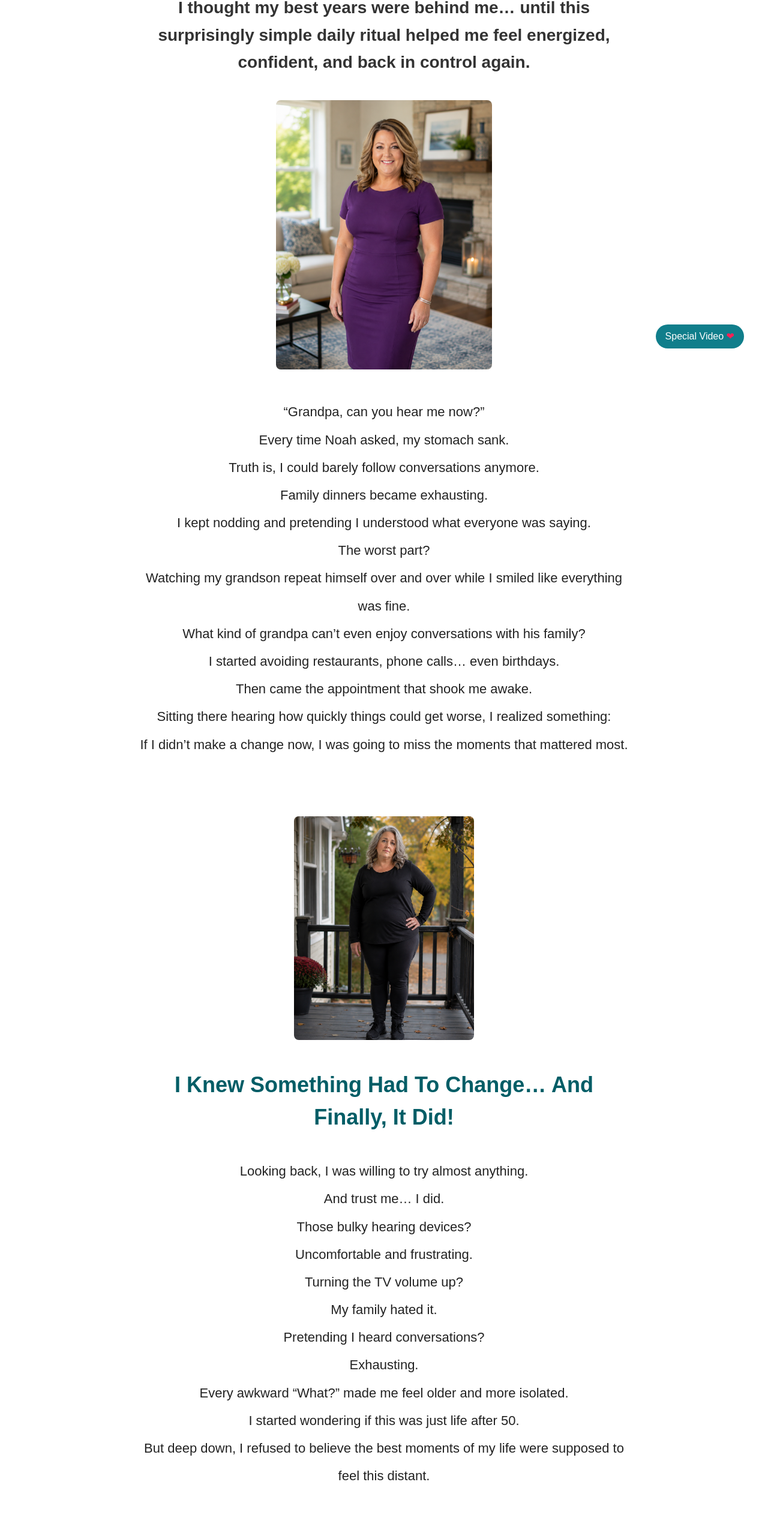
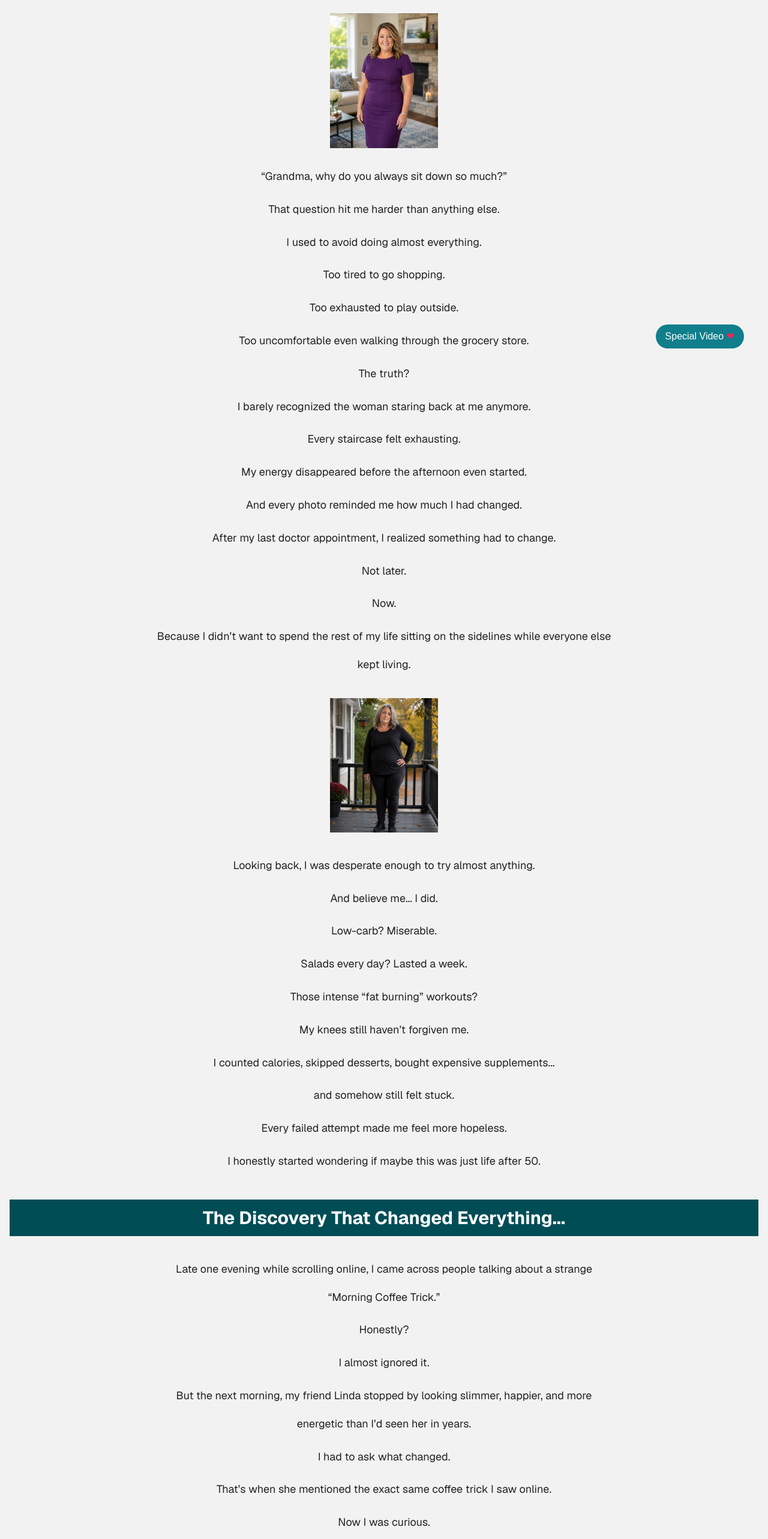
Before and after one commit to wandernovatour/landingpagesophiya, a Next.js app: page / in a window 1280 px wide. Shown: the part 179-2745 px from the top of the page at 60% size. Built offline with nearby package versions, Linux system fonts and the light colour scheme.

Commit message:
update data

```diff
--- a/app/page.js
+++ b/app/page.js
@@ -1,366 +1,283 @@
 // app/page.jsx
-
 import Image from "next/image";
 import Link from "next/link";
 
 export default function Home() {
   return (
-    <main className="bg-white w-full min-h-screen">
+    <main className="bg-[#f2f2f2] w-full min-h-screen overflow-x-hidden font-sans">
 
       {/* HERO SECTION */}
-      <section className="w-full flex justify-center px-4 py-10">
-        <div className="max-w-[820px] w-full text-center">
+      <section className="w-full flex justify-center px-4 pt-4 pb-6 text-center">
+        <div className="max-w-[760px] w-full">
 
-          <h1 className="text-[42px] leading-tight font-extrabold text-[#005d66]">
-            The Tiny Thing I Added To My Morning Coffee Changed Everything…
+          <h1 className="text-[24px] md:text-[32px] leading-[1.05] font-extrabold text-[#111]">
+            That Helped Me Feel Lighter, Happier, And More Like Myself Again!
           </h1>
 
-          <p className="mt-6 text-[28px] leading-relaxed font-semibold text-[#333]">
-            I thought my best years were behind me… until this surprisingly
-            simple daily ritual helped me feel energized, confident,
-            and back in control again.
+          <p className="mt-4 text-[20px] md:text-[24px] font-medium text-[#333] leading-relaxed">
+            I never imagined something this simple could help me feel more
+            confident, energized, and comfortable in my own body again...
           </p>
 
-          {/* IMAGE */}
-          <div className="flex justify-center mt-10">
+          {/* HERO IMAGE */}
+          <div className="flex justify-center mt-6">
             <Image
               src="/11.png"
-              alt="man"
-              width={360}
-              quality={80}
-              height={430}
-              className="object-cover rounded-lg"
+              alt="After Transformation"
+              width={180}
+              height={240}
+              quality={100}
+              className="object-cover"
             />
-          </div>
-
-          {/* STORY */}
-          <div className="mt-12 text-[#222] text-[22px] leading-[2.1] font-medium">
-
-            <p>“Grandpa, can you hear me now?”</p>
-
-            <p>Every time Noah asked, my stomach sank.</p>
-
-            <p>
-              Truth is, I could barely follow conversations anymore.
-            </p>
-
-            <p>
-              Family dinners became exhausting.
-            </p>
-
-            <p>
-              I kept nodding and pretending I understood what everyone was saying.
-            </p>
-
-            <p>
-              The worst part?
-            </p>
-
-            <p>
-              Watching my grandson repeat himself over and over while I smiled
-              like everything was fine.
-            </p>
-
-            <p>
-              What kind of grandpa can’t even enjoy conversations with his family?
-            </p>
-
-            <p>
-              I started avoiding restaurants, phone calls… even birthdays.
-            </p>
-
-            <p>
-              Then came the appointment that shook me awake.
-            </p>
-
-            <p>
-              Sitting there hearing how quickly things could get worse,
-              I realized something:
-            </p>
-
-            <p>
-              If I didn’t make a change now,
-              I was going to miss the moments that mattered most.
-            </p>
-
           </div>
         </div>
       </section>
 
-      {/* SECOND SECTION */}
-      <section className="w-full flex justify-center px-4 py-14">
-        <div className="max-w-[820px] w-full text-center">
+      {/* STORY SECTION */}
+      <section className="w-full flex justify-center px-4 pb-8 text-center">
+        <div className="max-w-[760px] w-full text-[#222] text-[16px] md:text-[18px] leading-[2.6] font-normal space-y-2">
 
-          <div className="flex justify-center">
+          <p>“Grandma, why do you always sit down so much?”</p>
+
+          <p>That question hit me harder than anything else.</p>
+
+          <p>I used to avoid doing almost everything.</p>
+
+          <p>Too tired to go shopping.</p>
+
+          <p>Too exhausted to play outside.</p>
+
+          <p>Too uncomfortable even walking through the grocery store.</p>
+
+          <p>The truth?</p>
+
+          <p>I barely recognized the woman staring back at me anymore.</p>
+
+          <p>Every staircase felt exhausting.</p>
+
+          <p>My energy disappeared before the afternoon even started.</p>
+
+          <p>And every photo reminded me how much I had changed.</p>
+
+          <p>After my last doctor appointment, I realized something had to change.</p>
+
+          <p>Not later.</p>
+
+          <p>Now.</p>
+
+          <p>
+            Because I didn’t want to spend the rest of my life sitting on the
+            sidelines while everyone else kept living.
+          </p>
+
+          {/* BEFORE IMAGE */}
+          <div className="flex justify-center my-8">
             <Image
               src="/12.png"
-              alt="man"
-              width={300}
-              quality={80}
-              height={340}
-              className="object-cover rounded-lg"
+              alt="Before Transformation"
+              width={180}
+              height={240}
+              quality={100}
+              className="object-cover"
             />
           </div>
 
-          <h2 className="text-[36px] font-bold text-[#005d66] mt-12">
-            I Knew Something Had To Change… And Finally, It Did!
-          </h2>
+          <p>
+            Looking back, I was desperate enough to try almost anything.
+          </p>
 
-          <div className="mt-10 text-[#222] text-[22px] leading-[2.1] font-medium">
+          <p>And believe me... I did.</p>
 
-            <p>
-              Looking back, I was willing to try almost anything.
-            </p>
+          <p>Low-carb? Miserable.</p>
 
-            <p>
-              And trust me… I did.
-            </p>
+          <p>Salads every day? Lasted a week.</p>
 
-            <p>
-              Those bulky hearing devices?
-            </p>
+          <p>Those intense “fat burning” workouts?</p>
 
-            <p>
-              Uncomfortable and frustrating.
-            </p>
+          <p>My knees still haven’t forgiven me.</p>
 
-            <p>
-              Turning the TV volume up?
-            </p>
+          <p>
+            I counted calories, skipped desserts, bought expensive supplements...
+          </p>
 
-            <p>
-              My family hated it.
-            </p>
+          <p>and somehow still felt stuck.</p>
 
-            <p>
-              Pretending I heard conversations?
-            </p>
+          <p>Every failed attempt made me feel more hopeless.</p>
 
-            <p>
-              Exhausting.
-            </p>
+          <p>
+            I honestly started wondering if maybe this was just life after 50.
+          </p>
 
-            <p>
-              Every awkward “What?” made me feel older and more isolated.
-            </p>
-
-            <p>
-              I started wondering if this was just life after 50.
-            </p>
-
-            <p>
-              But deep down, I refused to believe the best moments of my life
-              were supposed to feel this distant.
-            </p>
-
-          </div>
         </div>
       </section>
 
-      {/* HEADING BAR */}
-      <section className="w-full mt-8">
-        <div className="bg-[#005d66] py-5 px-4 text-center">
-          <h2 className="text-white text-[32px] font-bold">
-            The Discovery That Completely Changed My Life!
+      {/* TEAL BANNER */}
+      <section className="w-full mt-2 px-4">
+        <div className="bg-[#004d56] py-2 text-center">
+          <h2 className="text-white text-[22px] md:text-[30px] font-bold">
+            The Discovery That Changed Everything...
           </h2>
         </div>
       </section>
 
-      {/* CONTENT */}
-      <section className="w-full flex justify-center px-4 py-14">
-        <div className="max-w-[820px] w-full text-center">
+      {/* DISCOVERY SECTION */}
+      <section className="w-full flex justify-center px-4 py-8 text-center">
+        <div className="max-w-[760px] w-full text-[#222] text-[16px] md:text-[18px] leading-[2.6] font-normal space-y-2">
 
-          <div className="text-[#222] text-[22px] leading-[2.1] font-medium">
+          <p>
+            Late one evening while scrolling online, I came across people
+            talking about a strange “Morning Coffee Trick.”
+          </p>
 
-            <p>
-              Late one evening while scrolling Facebook,
-              I came across something people were calling a
-              “Morning Coffee Trick.”
-            </p>
+          <p>Honestly?</p>
 
-            <p>
-              Honestly? I almost ignored it.
-            </p>
+          <p>I almost ignored it.</p>
 
-            <p>
-              But the next day, my old friend Mark stopped by looking happier,
-              sharper, and more energetic than I’d seen him in years.
-            </p>
+          <p>
+            But the next morning, my friend Linda stopped by looking slimmer,
+            happier, and more energetic than I’d seen her in years.
+          </p>
 
-            <p>
-              When I asked what changed,
-              he mentioned the exact same coffee drops I saw online.
-            </p>
+          <p>I had to ask what changed.</p>
 
-            <p>
-              Now I was curious.
-            </p>
+          <p>
+            That’s when she mentioned the exact same coffee trick I saw online.
+          </p>
 
-            <p>
-              “No complicated routines,” he told me.
-            </p>
+          <p>Now I was curious.</p>
 
-            <p>
-              “Just add a few drops to your morning coffee.”
-            </p>
+          <p>“No crazy meal plans,” she told me.</p>
 
-            <p>
-              I’ll admit… I was skeptical at first.
-            </p>
+          <p>
+            “No exhausting workouts. Just one simple morning habit.”
+          </p>
 
-            <p>
-              But after everything I’d been struggling with,
-              I figured I had nothing left to lose.
-            </p>
+          <p>At first, I was skeptical.</p>
 
-            <p>
-              So the very next morning,
-              I tried it for myself.
-            </p>
+          <p>
+            But after years of frustration, I figured I had nothing left to lose.
+          </p>
 
+          <p>So the next morning...</p>
+
+          <p>I tried it myself.</p>
+
+          {/* ARROW */}
+          <div className="pt-4 flex justify-center">
+            <div className="text-[70px] leading-none text-[#54d6d6] animate-bounce">
+              ⌄
+            </div>
           </div>
 
-          {/* ARROW */}
-          <div className="mt-12 text-[90px] text-[#57d487] animate-bounce">
-            ↓
-          </div>
-
-          {/* CTA */}
-          <div className="flex justify-center mt-4">
+          {/* CTA BUTTON */}
+          <div className="flex justify-center pt-2">
             <Link
               target="_blank"
-              href={"https://www.metabodrops.com/welcome?hop=onesumit"}
+              href="https://www.metabodrops.com/welcome?hop=onesumit"
             >
-              <button className="bg-[#ffd500] hover:bg-yellow-400 transition-all duration-300 text-black text-[24px] font-bold px-10 py-5 rounded-md shadow-lg">
-                Watch The Free Video Before It’s Taken Down →
+              <button className="bg-[#ffe100] hover:bg-yellow-400 text-black text-[20px] font-medium px-10 py-3 rounded shadow-[0_5px_10px_rgba(0,0,0,0.25)] border-b-[4px] border-yellow-600 transition-all">
+                Show Me The Morning Coffee Trick →
               </button>
-
             </Link>
           </div>
 
         </div>
       </section>
 
-      {/* RESULT HEADING */}
-      <section className="w-full mt-10">
-        <div className="bg-[#005d66] py-5 px-4 text-center">
-          <h2 className="text-white text-[32px] font-bold">
-            What Happened After That Still Feels Unreal To Me…
+      {/* SECOND TEAL BANNER */}
+      <section className="w-full mt-2 px-4">
+        <div className="bg-[#004d56] py-2 text-center">
+          <h2 className="text-white text-[22px] md:text-[30px] font-bold">
+            What Happened Next Still Feels Unreal...
           </h2>
         </div>
       </section>
 
-      {/* RESULT CONTENT */}
-      <section className="w-full flex justify-center px-4 py-14">
-        <div className="max-w-[820px] w-full text-center">
+      {/* RESULTS SECTION */}
+      <section className="w-full flex justify-center px-4 py-8 text-center">
+        <div className="max-w-[760px] w-full text-[#222] text-[16px] md:text-[18px] leading-[2.6] font-normal space-y-2">
 
-          <div className="text-[#222] text-[22px] leading-[2.1] font-medium">
+          <p>Today, I finally feel like ME again.</p>
 
-            <p>
-              Today, I finally feel like myself again.
-            </p>
+          <p>My clothes fit better.</p>
 
-            <p>
-              Conversations are easier.
-            </p>
+          <p>My energy lasts all day.</p>
 
-            <p>
-              Family dinners don’t leave me frustrated anymore.
-            </p>
+          <p>
+            And for the first time in years, I don’t dread looking in the mirror anymore.
+          </p>
 
-            <p>
-              And for the first time in years,
-              I’m not constantly asking people to repeat themselves.
-            </p>
+          <p>Friends keep asking what I’m doing differently.</p>
 
-            <p>
-              My grandson actually laughs when we talk now
-              instead of saying, “Never mind.”
-            </p>
+          <p>
+            Even my family noticed the change almost immediately.
+          </p>
 
-            <p>
-              Even my family noticed the difference almost immediately.
-            </p>
+          <p>
+            I have energy to walk, travel, shop, and actually enjoy time with my grandkids again.
+          </p>
 
-            <p>
-              I’m more confident, more social,
-              and honestly… happier than I’ve been in a long time.
-            </p>
+          <p>That afternoon energy crash?</p>
 
-            <p>
-              Last weekend, I sat through an entire family gathering
-              without feeling lost or embarrassed.
-            </p>
+          <p>Gone.</p>
 
-            <p>
-              Looking around at everyone smiling and talking,
-              it hit me:
-            </p>
+          <p>I don’t feel constantly sluggish anymore.</p>
 
-            <p>
-              I almost missed these moments.
-            </p>
-
-            <p>
-              Turns out, one small daily change made a much bigger difference
-              than I ever expected.
-            </p>
-
-            <p>
-              And honestly?
-            </p>
-
-            <p>
-              I’m grateful every single day that I decided to try it.
-            </p>
-
-          </div>
-
-          {/* IMAGE */}
-          <div className="flex justify-center mt-12">
+          {/* FINAL IMAGE */}
+          <div className="flex justify-center my-8">
             <Image
               src="/13.png"
-              alt="man"
-              width={300}
-              height={430}
+              alt="Final Transformation"
+              width={180}
+              height={240}
               quality={100}
-              className="object-cover rounded-lg"
+              className="object-cover"
             />
           </div>
 
-          {/* FINAL TEXT */}
-          <div className="mt-12 text-[#222] text-[22px] leading-[2.1] font-medium">
+          <p>And honestly?</p>
 
-            <p>
-              Don’t wait the way I did.
-            </p>
+          <p>I feel happier than I have in a very long time.</p>
 
-            <p>
-              The moments with your family are too important to miss.
-            </p>
+          <p>
+            Last month, my granddaughter asked me to race her through the park...
+          </p>
 
-            <p>
-              Sometimes the simplest daily habit
-              can create the biggest transformation.
-            </p>
+          <p>and this time?</p>
 
-          </div>
+          <p>I actually could.</p>
+
+          <p>
+            Looking back now, it scares me thinking about how close I came to
+            accepting that miserable version of myself forever.
+          </p>
+
+          <p>
+            Turns out, one tiny daily habit changed far more than I ever imagined.
+          </p>
+
+          <p>Don’t wait the way I did.</p>
+
+          <p>
+            Tap below to discover the Morning Coffee Trick everyone’s talking about 👇
+          </p>
 
           {/* ARROW */}
-          <div className="mt-12 text-[90px] text-[#57d487] animate-bounce">
-            ↓
+          <div className="pt-4 flex justify-center">
+            <div className="text-[70px] leading-none text-[#54d6d6] animate-bounce">
+              ⌄
+            </div>
           </div>
 
           {/* FINAL CTA */}
-          <div className="flex justify-center mt-4">
+          <div className="flex justify-center pt-2">
             <Link
               target="_blank"
-              href={"https://www.metabodrops.com/welcome?hop=onesumit"}
+              href="https://www.metabodrops.com/welcome?hop=onesumit"
             >
-              <button className="bg-[#ffd500] hover:bg-yellow-400 transition-all duration-300 text-black text-[24px] font-bold px-10 py-5 rounded-md shadow-lg">
-                Watch The Free Video Before It’s Taken Down →
+              <button className="bg-[#ffe100] hover:bg-yellow-400 text-black text-[20px] font-medium px-10 py-3 rounded shadow-[0_5px_10px_rgba(0,0,0,0.25)] border-b-[4px] border-yellow-600 transition-all">
+                Discover The Morning Coffee Trick That’s Changing Lives →
               </button>
-
             </Link>
           </div>
 
@@ -368,42 +285,74 @@ export default function Home() {
       </section>
 
       {/* FOOTER */}
-      <footer className="w-full bg-[#24363a] mt-20 py-14 px-5 text-center">
+      <footer className="w-full bg-[#233539] py-10 px-5 text-center text-gray-300 text-[11px] leading-6 mt-10">
 
-        <p className="text-white text-[15px]">
-          © Copyright 2026 - All Rights Reserved
+        <p className="text-[12px] mb-4">
+          © Copyright 2025 - All Rights Reserved
         </p>
 
-        <div className="mt-5 flex justify-center gap-5 flex-wrap text-[14px] text-white">
-          <Link href="/privacypolicy" className="hover:text-[#ffd500]">Privacy Policy</Link>
-          <Link href="/termsofservice" className="hover:text-[#ffd500]">Terms & Conditions</Link>
-          <Link href="/disclaimer" className="hover:text-[#ffd500]">Disclaimer</Link>
-          <Link href="/contactus" className="hover:text-[#ffd500]">Contact Us</Link>
+        <div className="flex justify-center gap-3 flex-wrap text-[12px] mb-5 text-white">
+          <Link href="/privacypolicy" className="hover:underline">
+            Privacy Policy
+          </Link>
+
+          <span>|</span>
+
+          <Link href="/termsofservice" className="hover:underline">
+            Terms and Conditions
+          </Link>
+
+          <span>|</span>
+
+          <Link href="/disclaimer" className="hover:underline">
+            Disclaimer
+          </Link>
+
+          <span>|</span>
+
+          <Link href="/contactus" className="hover:underline">
+            Contact Us
+          </Link>
         </div>
 
-        <div className="mt-8 max-w-[1000px] mx-auto text-gray-300 text-[12px] leading-7">
+        <div className="max-w-[1000px] mx-auto space-y-3 text-gray-300">
 
           <p>
-            This website is not affiliated with Facebook or Meta Platforms Inc.
+            This site is not a part of the Facebook website or Facebook Inc.
+            Additionally, This site is NOT endorsed by Facebook in any way.
+            FACEBOOK is a trademark of FACEBOOK, Inc.
+          </p>
+
+          <p className="font-semibold">
+            FDA Compliance
           </p>
 
           <p>
-            The statements on this page have not been evaluated by the FDA.
+            The information on this website has not been evaluated by the Food & Drug Administration
+            or any other regulatory body. We do not aim to diagnose, treat, cure, or prevent any
+            health conditions or diseases. The content is provided for educational purposes only.
           </p>
 
           <p>
-            Results may vary from person to person depending on lifestyle,
-            body type, and routine.
+            Results May Vary: Results and testimonials featured on this site are not a guarantee
+            of specific outcomes. Individual results may vary.
           </p>
 
           <p>
-            This content is for informational purposes only and does not replace
-            professional medical advice.
+            Some names and personal identifying details have been changed to protect privacy.
+          </p>
+
+          <p>
+            No individual result should be considered typical.
+          </p>
+
+          <p>
+            Enjoy & Thank you!
           </p>
 
         </div>
+      </footer>
 
-      </footer>
     </main>
   );
 }
```
